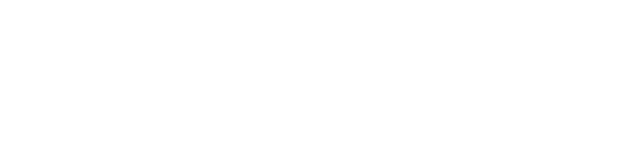
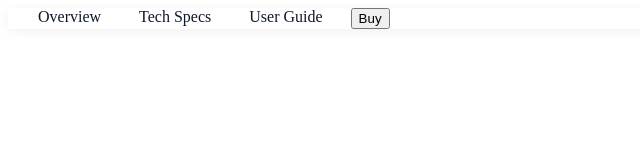
Before and after one commit to SergioAlbornoz7/DAM1M04-Exercici005, a plain HTML site: page galeria.html in a window 1280 px wide. Shown: the whole page, without its empty margins (0-640 px from the left). Drawn offline with Linux system fonts and the light colour scheme.

Commit message:
Base TopNav

```diff
--- a/estils.css
+++ b/estils.css
@@ -0,0 +1,40 @@
+/*TopNav*/
+.topnav {
+    --horizontal-padding: 16px;
+    height: var(--nav-h);
+    padding-left: var(--horizontal-padding);
+    padding-right: var(--horizontal-padding);
+    position: sticky;
+    top: 0;
+    z-index: 1000;
+    height: var(--nav-h);
+    display: flex;
+    align-items: center;
+    justify-content: space-between;
+    gap: 16px;
+    padding: 0 20px;
+    border-bottom: 1px solid var(--glass-bd);
+    background: var(--glass-bg);
+    backdrop-filter: blur(10px) saturate(140%);
+    -webkit-backdrop-filter: blur(10px) saturate(140%);
+    box-shadow: 0 2px 12px rgba(0,0,0,0.06);
+  }
+  .topnav .menu{
+    list-style: none;
+    display: flex;
+    gap: 18px;
+    padding: 0;
+    margin: 0;
+  }
+  .topnav .menu a{
+    text-decoration: none;
+    color: #0f172a;
+    font-weight: 500;
+    padding: 8px 10px;
+    border-radius: 10px;
+    transition: background-color 120ms ease, transform 80ms ease;
+  }
+  .topnav .menu a:hover{
+    background: rgba(255,255,255,0.55);
+    transform: translateY(-1px);
+  }
--- a/galeria.html
+++ b/galeria.html
@@ -6,6 +6,13 @@
         <title>Dissenys</title>
     </head>
     <body>
-
+        <nav class="topnav">
+            <ul class="menu">
+                <li><a href="#">Overview</a></li>
+                <li><a href="#">Tech Specs</a></li>
+                <li><a href="#">User Guide</a></li>
+                <li><button>Buy</button></li>
+            </ul>
+        </nav>
     </body>
 </html>
```
Also changed, not shown: guia-estil.html (+8 -1 lines), index.html (+8 -1 lines).
